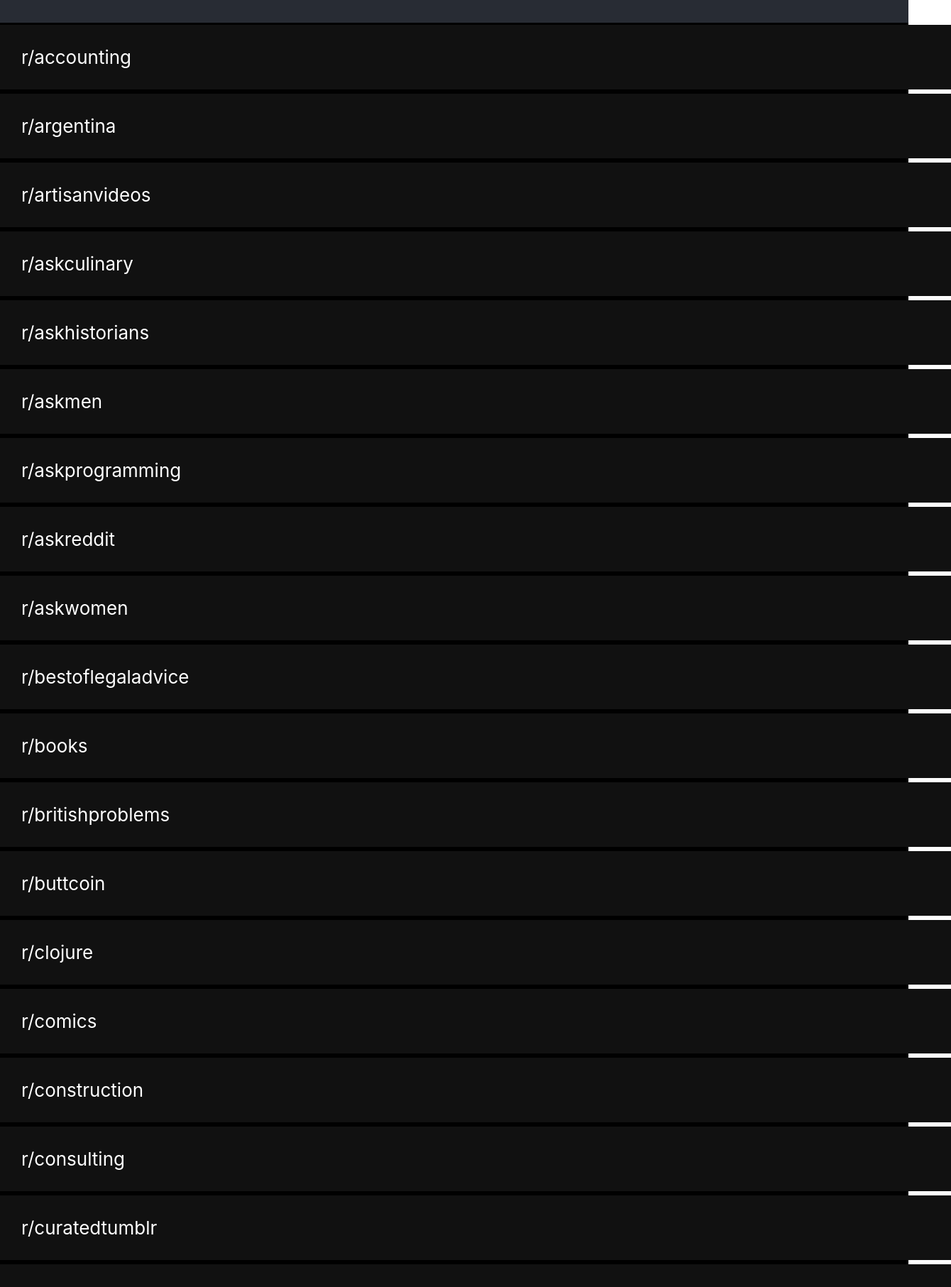
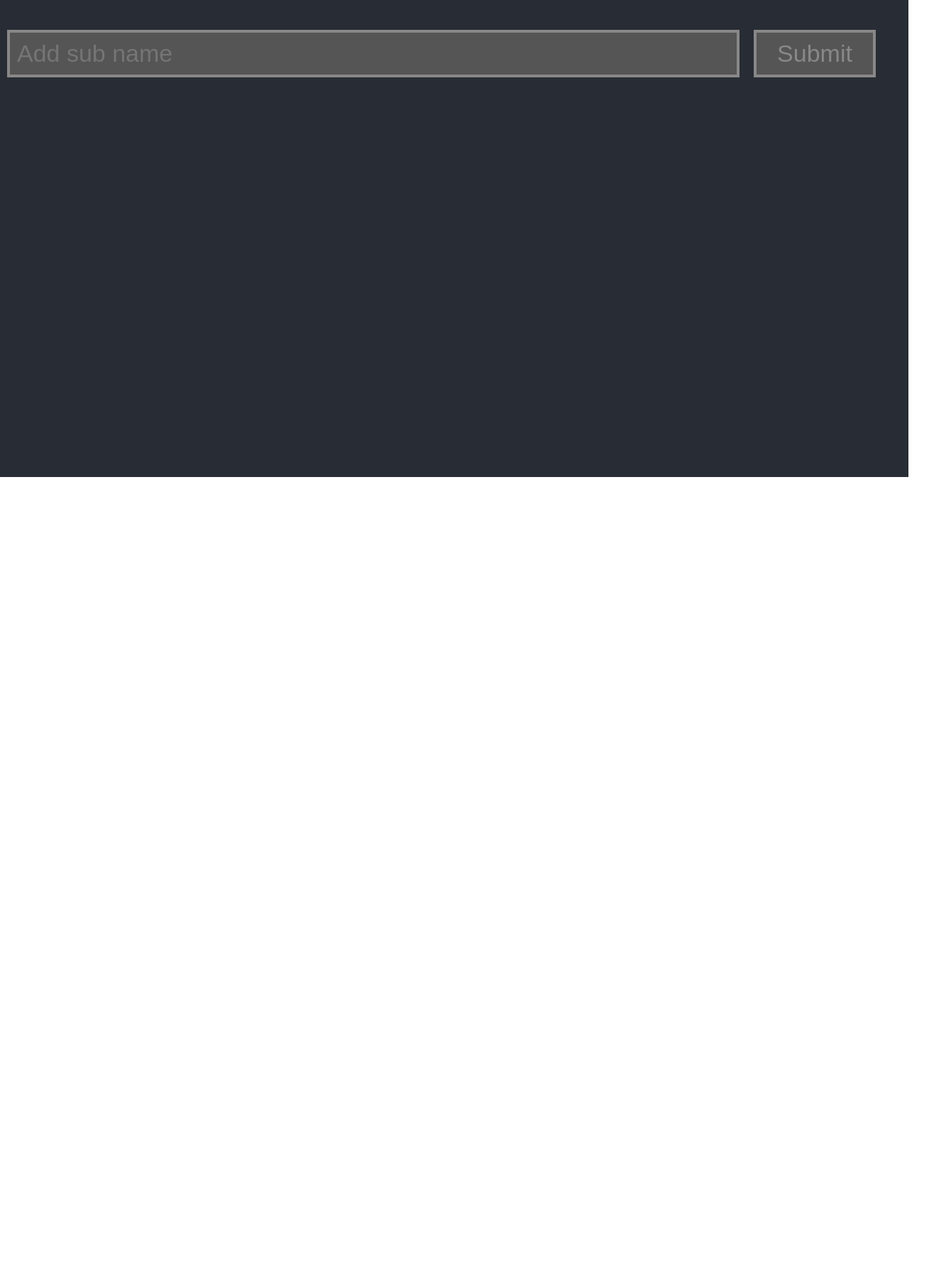
Before and after one commit to howonlee/diluddit, a React (Create React App) app: page /#/ in a window 1280 px wide. Shown: the part 80-1893 px from the top of the page at 71% size, 1340 px wide, since content can reach past the window. After the commit the page ends 800 px from the top, so only its background shows below. Built offline with nearby package versions, Linux system fonts and the light colour scheme.

Commit message:
kill hardcoded subs

```diff
--- a/src/Directory.css
+++ b/src/Directory.css
@@ -5,6 +5,30 @@
 .Directory-member {
   border-top: solid black;
   border-bottom: solid black;
+}
+
+.Listing-add-form input {
+  height: 100%;
+  font-size: calc(10px + 3vmin);
+  display: inline;
+  justify-content: space-evenly;
+}
+
+.Listing-add-form input[type=text] {
+  width: calc(80% - 20px);
+  border: 4px solid #888888;
+  background-color: #555555;
+  padding: 10px;
+  margin: 10px;
+}
+
+.Listing-add-form input[type=submit] {
+  width: calc(15% - 20px);
+  border: 4px solid #888888;
+  background-color: #555555;
+  color: #888888;
+  padding: 10px;
+  margin: 10px;
 }
 
 .Directory a {
--- a/src/Directory.jsx
+++ b/src/Directory.jsx
@@ -5,51 +5,10 @@
 // TODO: un-hardcode listing.
 // Maybe also don't shove like 70% of my sub preferences onto open internet
 
-import React from 'react';
+import React, { useState } from 'react';
 import PropTypes from 'prop-types';
 import './Directory.css';
 import { DelayedLink } from './Utils';
-
-const listing = [
-  'accounting',
-  'argentina',
-  'artisanvideos',
-  'askculinary',
-  'askhistorians',
-  'askmen',
-  'askprogramming',
-  'askreddit',
-  'askwomen',
-  'bestoflegaladvice',
-  'books',
-  'britishproblems',
-  'buttcoin',
-  'clojure',
-  'comics',
-  'construction',
-  'consulting',
-  'curatedtumblr',
-  'designdesign',
-  'experienceddevs',
-  'fire',
-  'gardening',
-  'historiansanswered',
-  'hobbydrama',
-  'kitchenconfidential',
-  'korea',
-  'machinelearning',
-  'medicine',
-  'mexico',
-  'nonpoliticaltwitter',
-  'programming',
-  'rebubble',
-  'sales',
-  'showerthoughts',
-  'specializedtools',
-  'subredditdrama',
-  'totalwar',
-  'warcollege',
-];
 
 function DirectoryMember({ member }) {
   const url = `/r/${member}`;
@@ -65,8 +24,44 @@ DirectoryMember.propTypes = {
   member: PropTypes.string.isRequired,
 };
 
+function ListingAddForm({ dirData, setDirData }) {
+  const [name, setName] = useState('');
+  return (
+    <form
+      className="Listing-add-form"
+      onSubmit={(e) => {
+        dirData.listing.push(e.target[0].value);
+        setDirData(dirData);
+        window.localStorage.setItem('dirData', JSON.stringify(dirData));
+      }}
+    >
+      <input
+        type="text"
+        value={name}
+        onChange={(e) => setName(e.target.value)}
+        placeholder="Add sub name"
+        aria-label="subname"
+      />
+      <input
+        type="submit"
+        value="Submit"
+      />
+    </form>
+  );
+}
+
+ListingAddForm.propTypes = {
+  dirData: PropTypes.object.isRequired,
+  setDirData: PropTypes.func.isRequired,
+};
+
 function Directory() {
-  const listingDiv = listing.map(
+  const [dirData, setDirData] = useState(() => {
+    const saved = window.localStorage.getItem('dirData');
+    const init = JSON.parse(saved);
+    return init || { listing: [] };
+  });
+  const listingDiv = dirData.listing.map(
     (member) => (
       <div key={member} className="Directory-member">
         {' '}
@@ -76,6 +71,7 @@ function Directory() {
   );
   return (
     <div className="Directory">
+      <ListingAddForm dirData={dirData} setDirData={setDirData} />
       {listingDiv}
     </div>
   );
```
